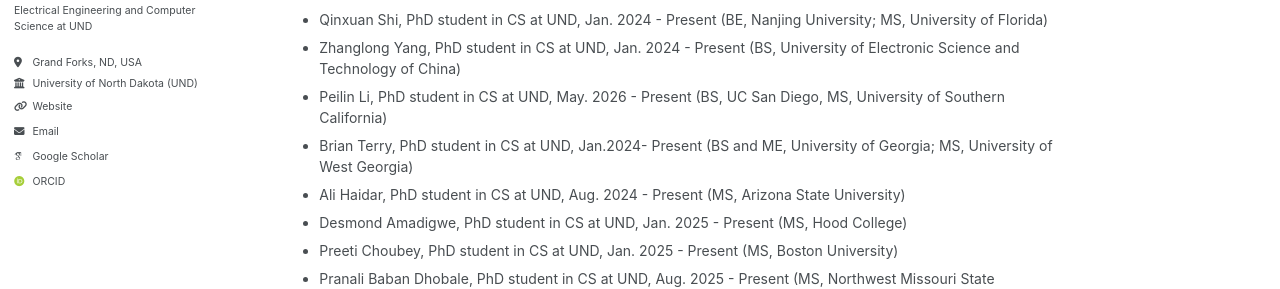
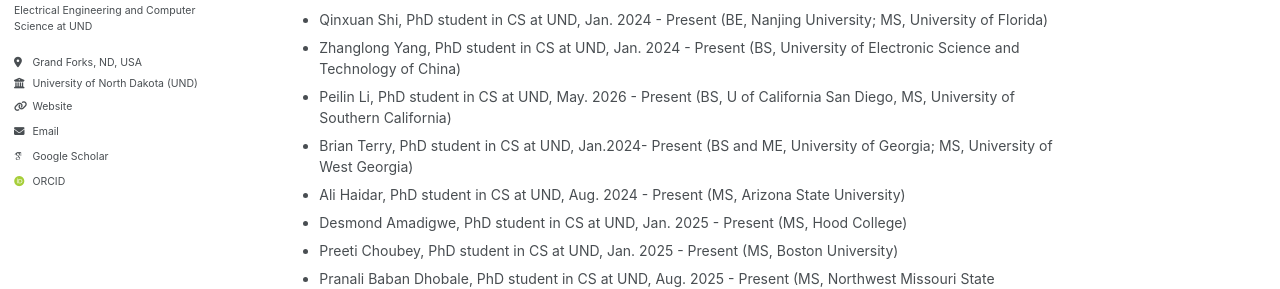
Before and after one commit to sicongshao/sicongshao.github.io, a Jekyll site: the page built from _pages/about.md, in a window 1280 px wide and 900 px high. Shown: the part 366-655 px from the top of the window. Built offline with Jekyll 4.4.1, drawn with Linux system fonts in a browser that asks for light colours; some web fonts are replaced.

Commit message:
first commit

```diff
--- a/_pages/about.md
+++ b/_pages/about.md
@@ -20,7 +20,7 @@
 ======
 * Qinxuan Shi, PhD student in CS at UND, Jan. 2024 - Present (BE, Nanjing University; MS, University of Florida)
 * Zhanglong Yang, PhD student in CS at UND, Jan. 2024 - Present (BS, University of Electronic Science and Technology of China)
-* Peilin Li, PhD student in CS at UND, May. 2026 - Present (BS, UC San Diego, MS, University of Southern California)
+* Peilin Li, PhD student in CS at UND, May. 2026 - Present (BS, U of California San Diego, MS, University of Southern California)
 * Brian Terry, PhD student in CS at UND, Jan.2024- Present (BS and ME, University of Georgia; MS, University of West Georgia)
 * Ali Haidar, PhD student in CS at UND, Aug. 2024 - Present (MS, Arizona State University)
 * Desmond Amadigwe, PhD student in CS at UND, Jan. 2025 - Present (MS, Hood College)
```
